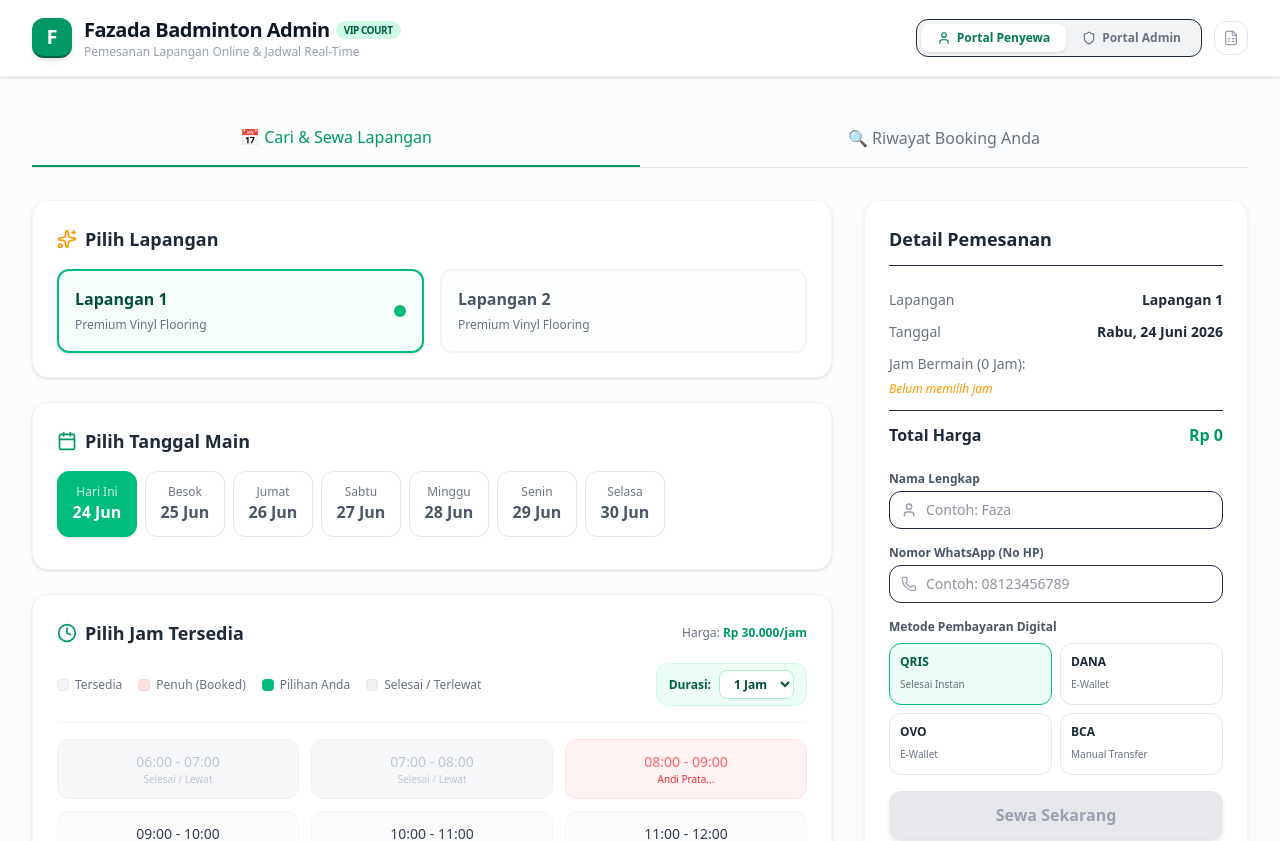
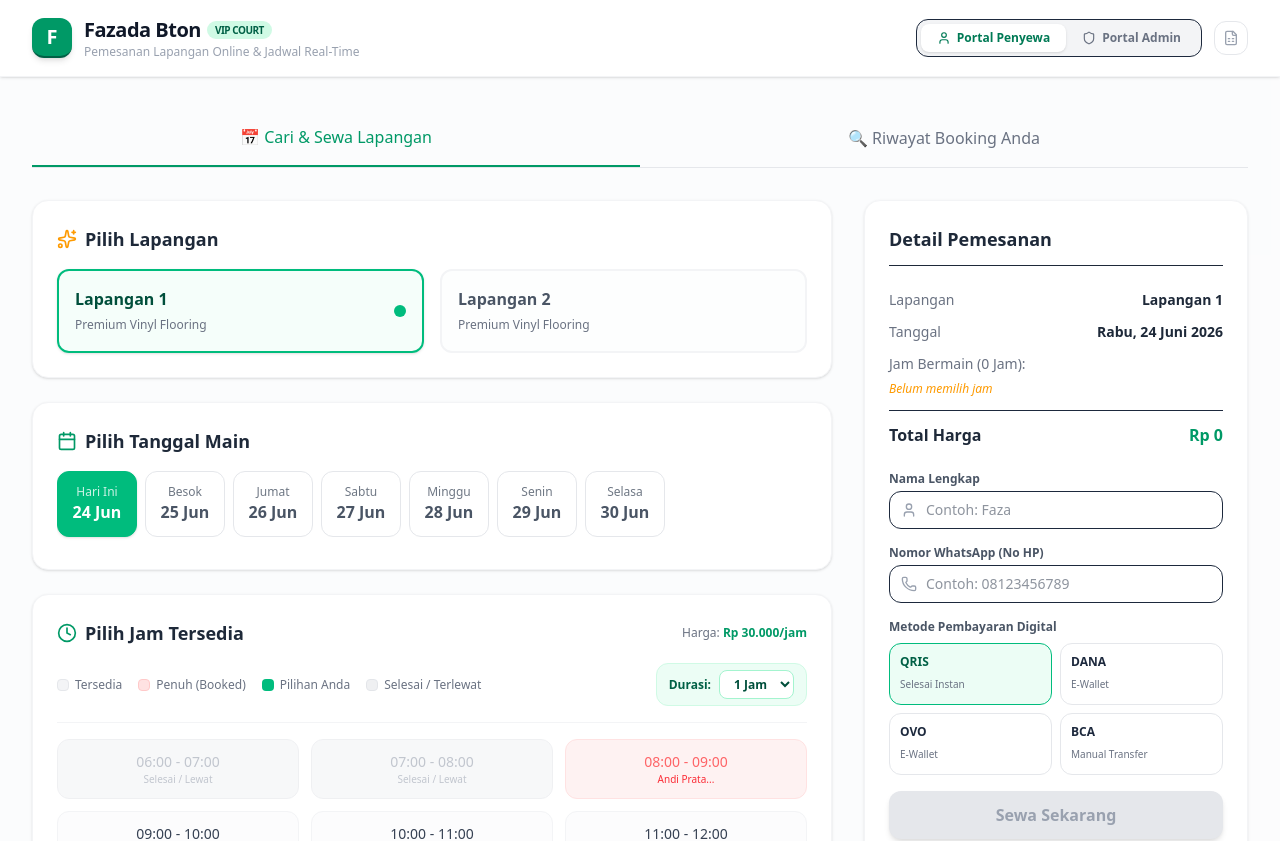
Before and after one commit to fazadabadminton-design/Fazada, a React (Vite) app: page / in a window 1280 px wide. Shown: the top 841 px of the page. Built offline with nearby package versions, Linux system fonts and the light colour scheme.

Commit message:
refactor: sanitize admin name display
Remove the word "admin" from the displayed admin name throughout the UI to ensure a cleaner, more professional appearance.

```diff
--- a/src/App.tsx
+++ b/src/App.tsx
@@ -254,7 +254,7 @@ function writeSettingsSheet(s) {
             )}
             <div>
               <h1 className="text-xl font-black text-gray-900 tracking-tight flex items-center gap-1.5">
-                {settings.adminName || 'Fazada Badminton'} <span className="text-[10px] bg-emerald-100 text-emerald-800 font-bold px-2 py-0.5 rounded-full uppercase">VIP Court</span>
+                {(settings.adminName || 'Fazada Badminton').replace(/\s*[Aa][Dd][Mm][Ii][Nn]\s*/g, '')} <span className="text-[10px] bg-emerald-100 text-emerald-800 font-bold px-2 py-0.5 rounded-full uppercase">VIP Court</span>
               </h1>
               <p className="text-xs text-gray-400">Pemesanan Lapangan Online & Jadwal Real-Time</p>
             </div>
--- a/src/components/PortalAdmin.tsx
+++ b/src/components/PortalAdmin.tsx
@@ -723,7 +723,7 @@ export default function PortalAdmin({
                 <div className="space-y-1 text-gray-500">
                   <div className="flex justify-between">
                     <span>Nama Klub</span>
-                    <span className="font-semibold text-gray-800">Fazada Badminton</span>
+                    <span className="font-semibold text-gray-800">{(settings.adminName || 'Fazada Badminton').replace(/\s*[Aa][Dd][Mm][Ii][Nn]\s*/g, '')}</span>
                   </div>
                   <div className="flex justify-between">
                     <span>Tarif per Jam</span>
--- a/src/components/PortalPenyewa.tsx
+++ b/src/components/PortalPenyewa.tsx
@@ -618,16 +618,16 @@ export default function PortalPenyewa({ bookings, settings, onAddBooking, isSync
                     <div className="space-y-1 text-[11px]">
                       <p>Transfer ke Rekening Bank {settings.bankName || 'BCA'}:</p>
                       <p className="font-bold text-gray-800 text-sm">{settings.bankAccountNumber || '1234567890'}</p>
-                      <p>a.n. <span className="font-semibold">{settings.adminName || 'Fazada Badminton Admin'}</span></p>
+                      <p>a.n. <span className="font-semibold">{(settings.adminName || 'Fazada Badminton').replace(/\s*[Aa][Dd][Mm][Ii][Nn]\s*/g, '')}</span></p>
                     </div>
                   ) : (
                     <div className="space-y-1 text-[11px]">
-                      <p>Kirim Saldo {paymentMethod} ke Nomor Admin:</p>
+                      <p>Kirim Saldo {paymentMethod} ke Nomor Tujuan:</p>
                       <p className="font-bold text-gray-800 text-sm">{settings.adminPhone}</p>
-                      <p>a.n. <span className="font-semibold">{settings.adminName}</span></p>
+                      <p>a.n. <span className="font-semibold">{(settings.adminName || '').replace(/\s*[Aa][Dd][Mm][Ii][Nn]\s*/g, '')}</span></p>
                     </div>
                   )}
-                  <p className="text-[10px] mt-2 text-amber-700">Setelah transfer, mohon kirim bukti pembayaran melalui WhatsApp ke <span className="font-bold">{settings.adminPhone}</span> untuk konfirmasi manual admin.</p>
+                  <p className="text-[10px] mt-2 text-amber-700">Setelah transfer, mohon kirim bukti pembayaran melalui WhatsApp ke <span className="font-bold">{settings.adminPhone}</span> untuk konfirmasi manual.</p>
                 </div>
               )}
             </div>
@@ -718,7 +718,7 @@ export default function PortalPenyewa({ bookings, settings, onAddBooking, isSync
             </div>
 
             <div className="bg-blue-50 text-blue-700 p-3 rounded-xl text-[11px] leading-relaxed text-center font-medium border border-blue-100">
-              📲 Screenshot halaman ini atau cek folder pesan WhatsApp Anda untuk verifikasi petugas saat memasuki lapangan {settings.adminName || 'Fazada Badminton'}.
+              📲 Screenshot halaman ini atau cek folder pesan WhatsApp Anda untuk verifikasi petugas saat memasuki lapangan {(settings.adminName || 'Fazada Badminton').replace(/\s*[Aa][Dd][Mm][Ii][Nn]\s*/g, '')}.
             </div>
 
             <button
```
